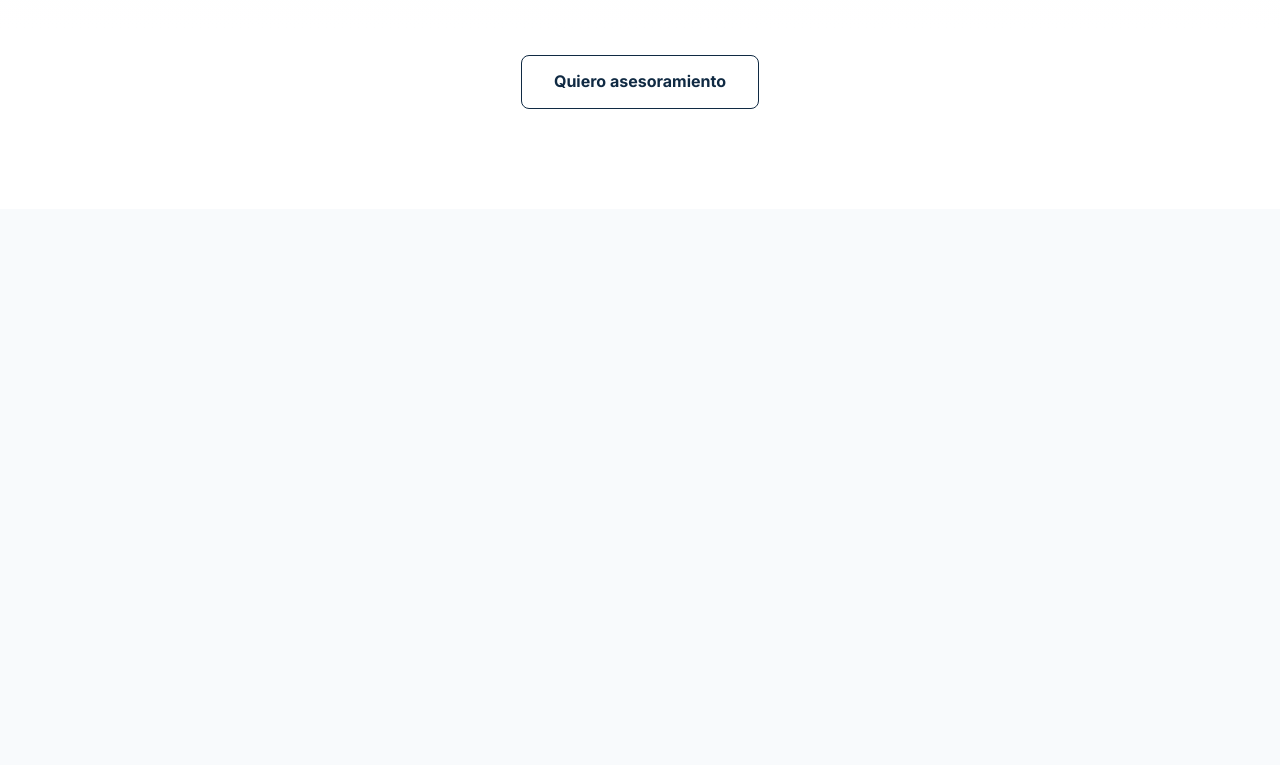
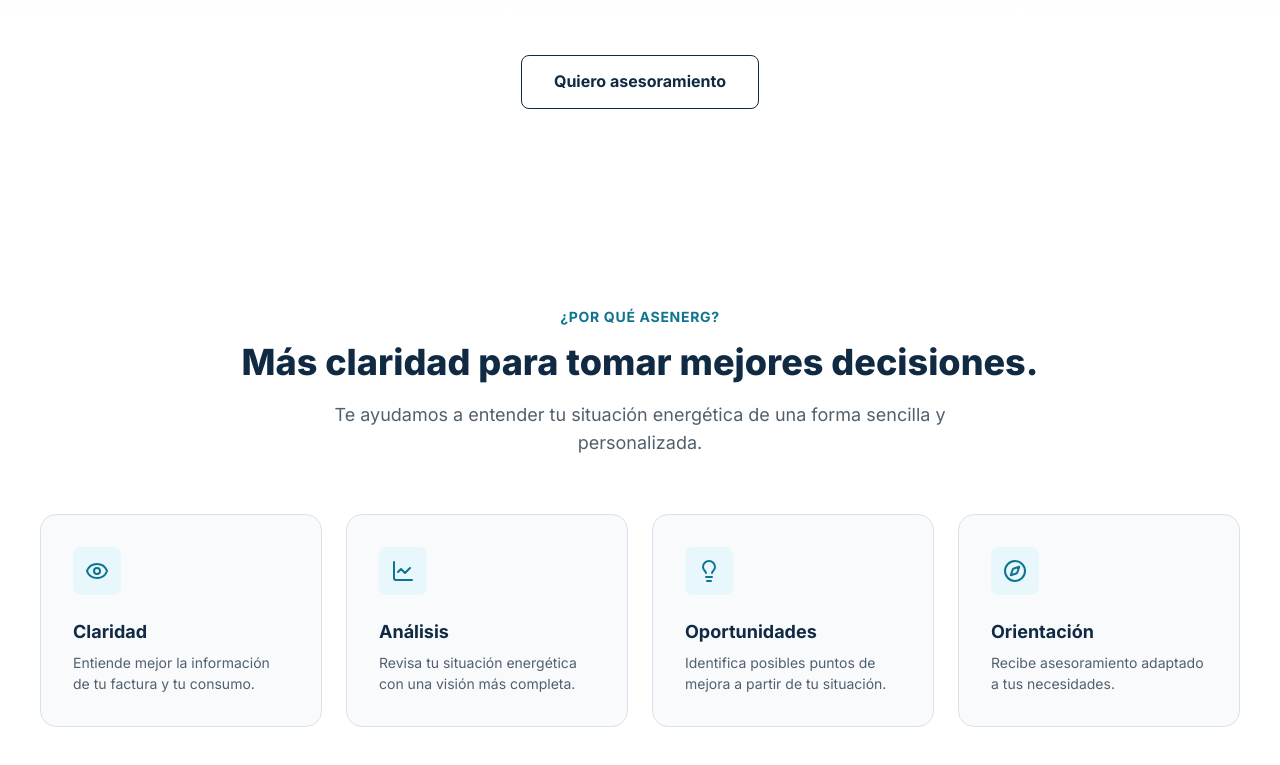
Before and after one commit to jhoan-sebastian-cardenas/Landing-page-ASENERG, a React (Vite) app: page / in a window 1280 px wide. Shown: the part 1729-2494 px from the top of the page. Before the commit the page ends 1938 px from the top, so only its background shows below. Built offline with nearby package versions, Linux system fonts and the light colour scheme.

Commit message:
feat: sección Beneficios

```diff
--- a/src/App.jsx
+++ b/src/App.jsx
@@ -1,6 +1,7 @@
 import Header from './components/Header'
 import Problem from './components/Problem'
 import Solution from './components/Solution'
+import Benefits from './components/Benefits'
 
 function App() {
   return (
@@ -16,6 +17,7 @@
         </section>
         <Problem />
         <Solution/>
+        <Benefits/>
       </main>
     </>
   )
--- /dev/null
+++ b/src/components/Benefits.css
@@ -0,0 +1,68 @@
+.benefits {
+  padding-block: var(--section-padding-y);
+  background-color: var(--color-surface);
+}
+
+/* Móvil: una columna */
+.benefits__grid {
+  display: grid;
+  gap: var(--space-16);
+  margin-top: var(--space-40);
+}
+
+.benefits__card {
+  display: flex;
+  flex-direction: column;
+  gap: var(--space-24);
+  padding: var(--space-24);
+  background-color: var(--color-background);
+  border: 1px solid var(--color-border);
+  border-radius: var(--radius-md);
+}
+
+.benefits__icon {
+  display: grid;
+  place-items: center;
+  flex-shrink: 0;
+  width: 48px;
+  height: 48px;
+  color: var(--color-accent-strong);
+  background-color: var(--color-accent-soft);
+  border-radius: var(--radius-sm);
+}
+
+.benefits__text {
+  display: flex;
+  flex-direction: column;
+  gap: var(--space-8);
+}
+
+.benefits__text h3 {
+  font-size: var(--fs-lg);
+}
+
+.benefits__text p {
+  font-size: var(--fs-md);
+  line-height: var(--lh-normal);
+  color: var(--color-text-secondary);
+}
+
+/* Tablet: dos columnas */
+@media (min-width: 768px) {
+  .benefits__grid {
+    grid-template-columns: repeat(2, 1fr);
+    gap: var(--space-24);
+    margin-top: var(--space-56);
+  }
+
+  .benefits__card {
+    padding: var(--space-32);
+  }
+}
+
+/* Desktop: cuatro columnas */
+@media (min-width: 1024px) {
+  .benefits__grid {
+    grid-template-columns: repeat(4, 1fr);
+  }
+}
--- /dev/null
+++ b/src/components/Benefits.jsx
@@ -0,0 +1,34 @@
+import { benefits } from '../data/benefits'
+import './Benefits.css'
+
+function Benefits() {
+  return (
+    <section id="beneficios" className="benefits" aria-labelledby="benefits-title">
+      <div className="container">
+        <div className="section-heading">
+          <p className="eyebrow">¿Por qué ASENERG?</p>
+          <h2 id="benefits-title">Más claridad para tomar mejores decisiones.</h2>
+          <p className="section-lead">
+            Te ayudamos a entender tu situación energética de una forma sencilla y personalizada.
+          </p>
+        </div>
+
+        <ul className="benefits__grid">
+          {benefits.map(({ id, icon: Icon, title, description }) => (
+            <li key={id} className="benefits__card">
+              <span className="benefits__icon" aria-hidden="true">
+                <Icon size={24} strokeWidth={2} />
+              </span>
+              <div className="benefits__text">
+                <h3>{title}</h3>
+                <p>{description}</p>
+              </div>
+            </li>
+          ))}
+        </ul>
+      </div>
+    </section>
+  )
+}
+
+export default Benefits
```
Also changed, not shown: src/App.css (deleted, +0 -184 lines).
